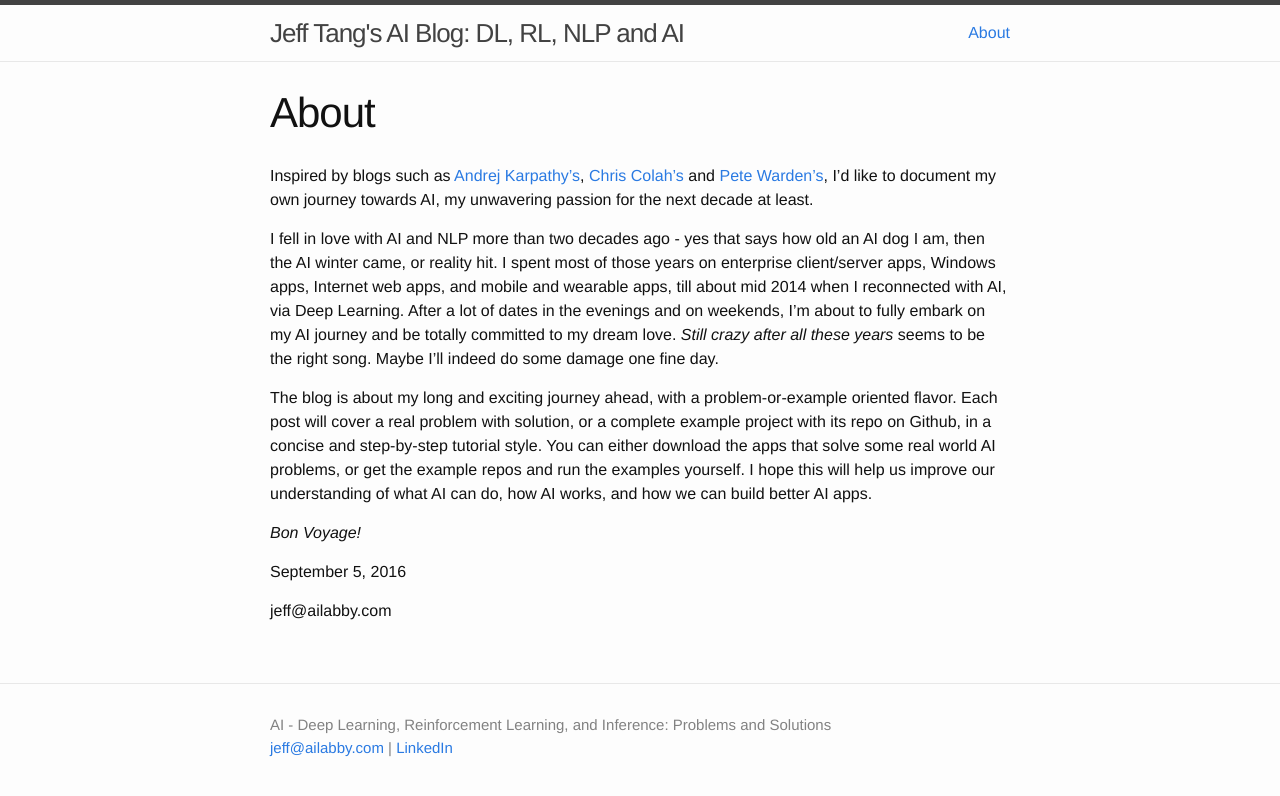
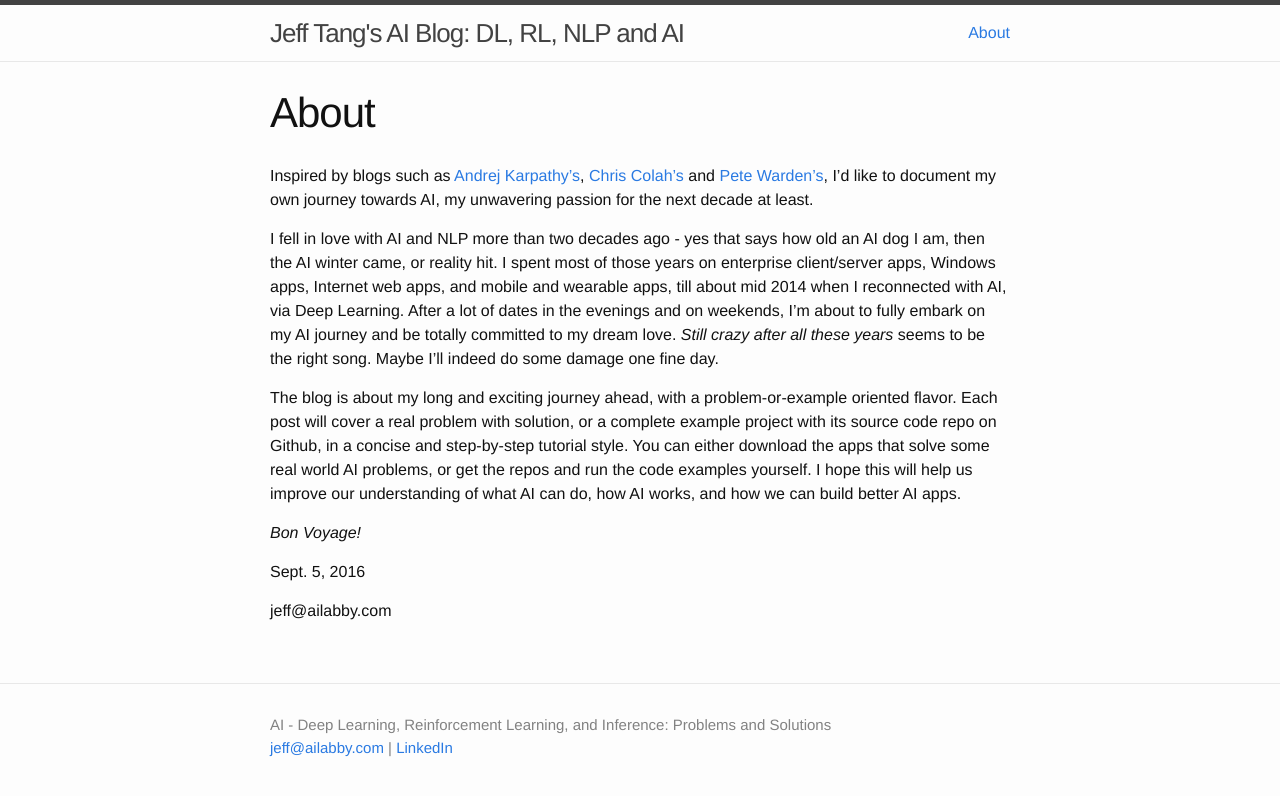
Before and after one commit to jeffxtang/jeffxtang.github.io, a Jekyll site: the page built from about.md, in a window 1280 px wide. Shown: the top 796 px of the page. Built offline with Jekyll 4.4.1, drawn with Linux system fonts in a browser that asks for light colours; comment, search, counter and statistics services are not loaded.

Commit message:
updated about

```diff
--- a/about.md
+++ b/about.md
@@ -8,10 +8,10 @@ Inspired by blogs such as [Andrej Karpathy's](http://karpathy.github.io/), [Chri
 
 I fell in love with AI and NLP more than two decades ago - yes that says how old an AI dog I am, then the AI winter came, or reality hit. I spent most of those years on enterprise client/server apps, Windows apps, Internet web apps, and mobile and wearable apps, till about mid 2014 when I reconnected with AI, via Deep Learning. After a lot of dates in the evenings and on weekends, I'm about to fully embark on my AI journey and be totally committed to my dream love. *Still crazy after all these years* seems to be the right song. Maybe I'll indeed do some damage one fine day.
 
-The blog is about my long and exciting journey ahead, with a problem-or-example oriented flavor. Each post will cover a real problem with solution, or a complete example project with its repo on Github, in a concise and step-by-step tutorial style. You can either download the apps that solve some real world AI problems, or get the example repos and run the examples yourself. I hope this will help us improve our understanding of what AI can do, how AI works, and how we can build better AI apps.
+The blog is about my long and exciting journey ahead, with a problem-or-example oriented flavor. Each post will cover a real problem with solution, or a complete example project with its source code repo on Github, in a concise and step-by-step tutorial style. You can either download the apps that solve some real world AI problems, or get the repos and run the code examples yourself. I hope this will help us improve our understanding of what AI can do, how AI works, and how we can build better AI apps.
 
 *Bon Voyage!*
 
-September 5, 2016
+Sept. 5, 2016
 
 jeff@ailabby.com
```
